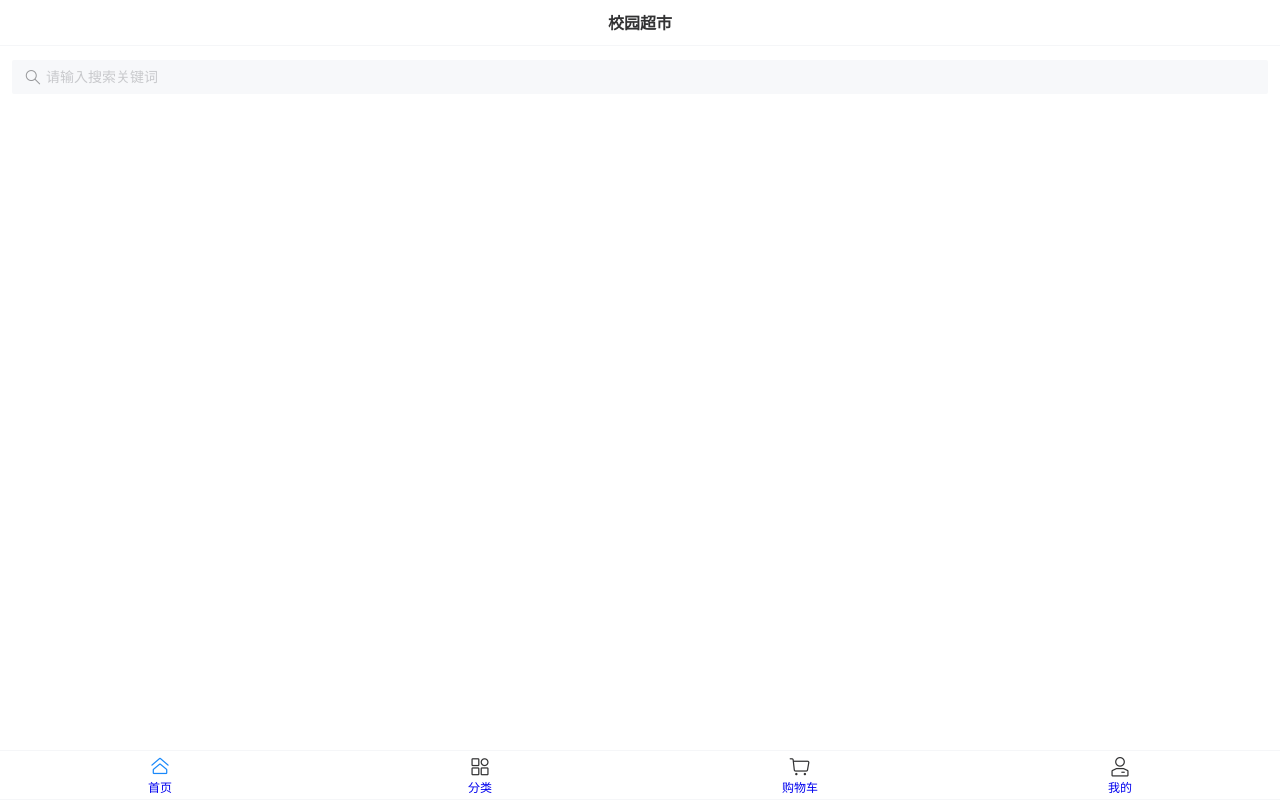
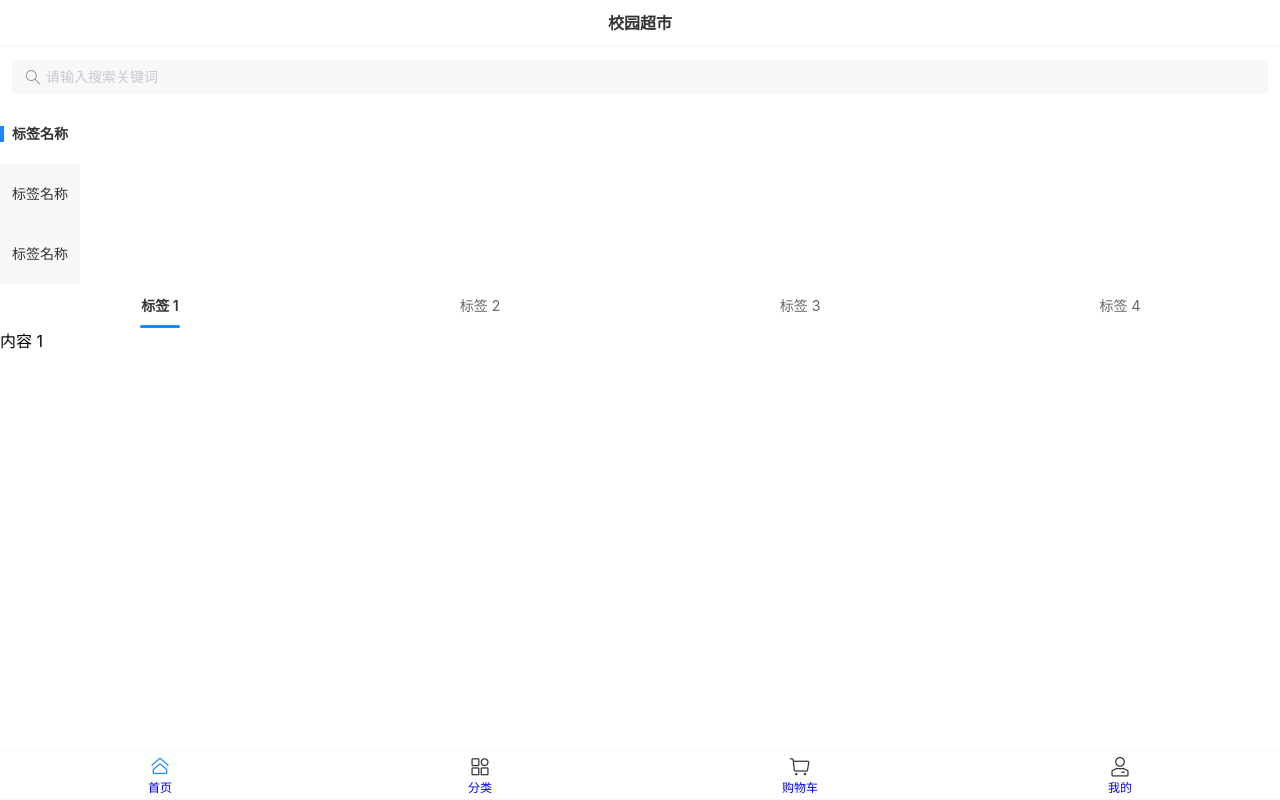
Before and after one commit to jywlyj123/vue-ts-h5-cli2, a Vue app: page /home/classfiy in a window 1280 px wide. Built offline with nearby package versions, Linux system fonts and the light colour scheme.

Commit message:
配置分类接口及公共接口及分类接口的类型

```diff
--- a/src/components/ClassfiyList.vue
+++ b/src/components/ClassfiyList.vue
@@ -1,11 +1,29 @@
 <template>
-  <div></div>
+  <div>
+    <van-sidebar v-model="active">
+      <van-sidebar-item title="标签名称" />
+      <van-sidebar-item title="标签名称" />
+      <van-sidebar-item title="标签名称" />
+    </van-sidebar>
+  </div>
+  <div>
+    <van-tabs v-model:active="active">
+      <van-tab title="标签 1">内容 1</van-tab>
+      <van-tab title="标签 2">内容 2</van-tab>
+      <van-tab title="标签 3">内容 3</van-tab>
+      <van-tab title="标签 4">内容 4</van-tab>
+    </van-tabs>
+  </div>
 </template>
 
 <script lang="ts">
 import { defineComponent, ref } from 'vue'
 export default defineComponent({
-  name: 'ClassfiyList'
+  name: 'ClassfiyList',
+  setup() {
+    const active = ref(0)
+    return { active }
+  }
 })
 </script>
 
--- a/src/interface/common.ts
+++ b/src/interface/common.ts
@@ -2,7 +2,7 @@
  * @Author: Awei
  * @Date: 2023-06-29 20:36:45
  * @Last Modified by: Awei
- * @Last Modified time: 2023-06-30 20:17:34
+ * @Last Modified time: 2023-07-03 19:42:46
  */
 
 // 存放项目的公用类型
@@ -16,4 +16,8 @@ export namespace BasicMangeType {
     result?: any
     data?: any
   }
+  export interface PaginationInterface {
+    pagesize: number
+    pagecount: number
+  }
 }
--- a/src/interface/model/user.ts
+++ b/src/interface/model/user.ts
@@ -6,8 +6,8 @@
  */
 export namespace UserManageType {
   export class UserLoginFromState {
-    username: string = 'awei'
-    password: string = '123'
+    username: string = 'zhiqian'
+    password: string = '123456'
   }
 
   export class UserRegistryFromState {
--- a/src/router/routes.ts
+++ b/src/router/routes.ts
@@ -20,16 +20,6 @@ const routes: Array<RouteRecordRaw> = [
     path: '/user/registry',
     name: 'registry',
     component: () => import(/* webpackChunkName: "registry" */ '@/views/user/registry.vue')
-  },
-  {
-    path: '/user/search',
-    name: 'search',
-    component: () => import(/* webpackChunkName: "search" */ '@/views/user/Search.vue')
-  },
-  {
-    path: '/user/detail',
-    name: 'detail',
-    component: () => import(/* webpackChunkName: "detail" */ '@/views/user/Detail.vue')
   },
   {
     path: '/homeview',
@@ -59,6 +49,16 @@ const routes: Array<RouteRecordRaw> = [
     ]
   },
   {
+    path: '/search',
+    name: 'search',
+    component: () => import(/* webpackChunkName: "search" */ '@/views/Search.vue')
+  },
+  {
+    path: '/detail',
+    name: 'detail',
+    component: () => import(/* webpackChunkName: "detail" */ '@/views/Detail.vue')
+  },
+  {
     path: '/404',
     name: 'NotFound',
     component: () => import(/* webpackChunkName: "NotFound" */ '@/views/common/404.vue')
--- a/src/utils/init.ts
+++ b/src/utils/init.ts
@@ -5,7 +5,7 @@
  * @Last Modified time: 2023-07-02 21:29:17
  */
 import 'vant/lib/index.css'
-import { Form, Field, CellGroup, NavBar, Tabbar, TabbarItem, Swipe, SwipeItem, Image as VanImage, Search } from 'vant'
+import { Form, Field, CellGroup, NavBar, Tabbar, TabbarItem, Swipe, SwipeItem, Image as VanImage, Search, Sidebar, SidebarItem, Tab, Tabs } from 'vant'
 
 export const initVant = function (app: any) {
   app.use(Form)
@@ -18,4 +18,8 @@ export const initVant = function (app: any) {
   app.use(SwipeItem)
   app.use(VanImage)
   app.use(Search)
+  app.use(Sidebar)
+  app.use(SidebarItem)
+  app.use(Tab)
+  app.use(Tabs)
 }
--- a/src/utils/request.ts
+++ b/src/utils/request.ts
@@ -38,7 +38,7 @@ request.interceptors.response.use(
           message: '暂无数据！',
           onClose() {
             const pathUrl = location.href.split('/')
-            // window.location.href = `/user/login?redirect=${encodeURIComponent('/' + pathUrl[3])}`
+            window.location.href = `/user/login?redirect=${encodeURIComponent('/' + pathUrl[3])}`
           }
         })
         break
```
Also changed, not shown: src/api/category.ts (added, +44 -0 lines), src/config/api/category.ts (added, +14 -0 lines), src/interface/model/category.ts (added, +26 -0 lines), src/views/Detail.vue (renamed from src/views/user/Detail.vue), src/views/Search.vue (renamed from src/views/user/Search.vue).
